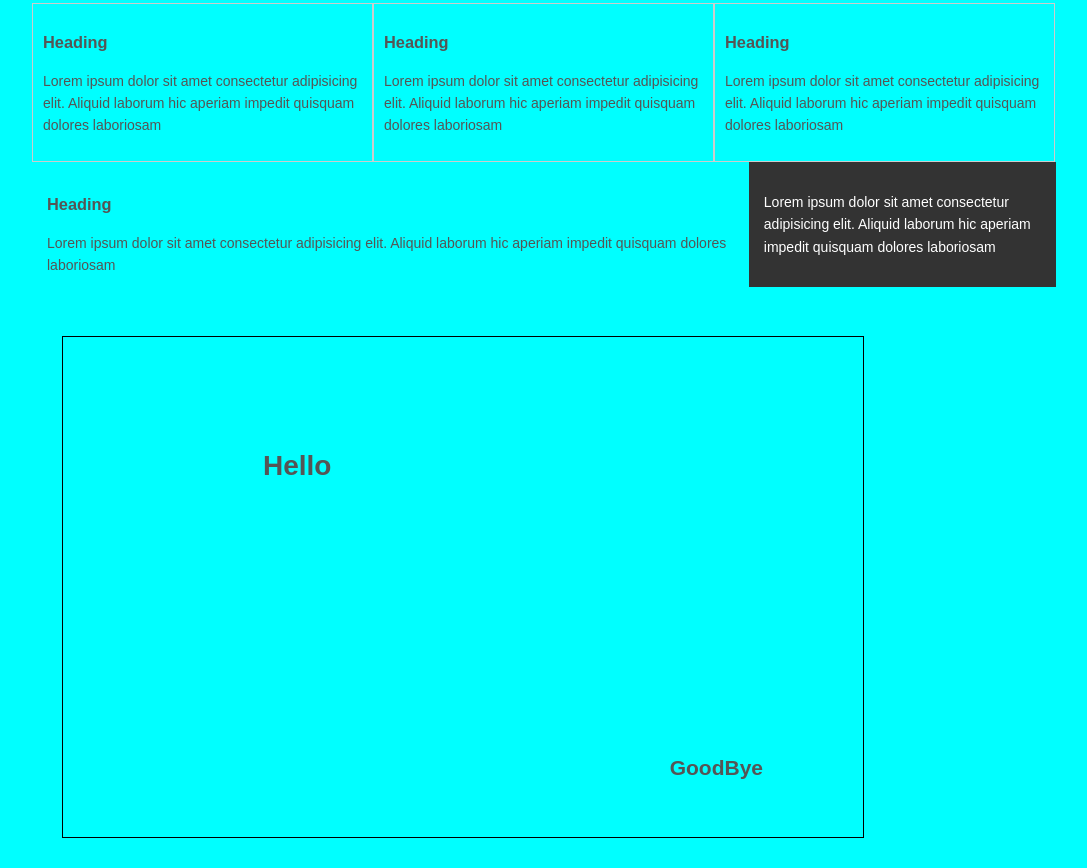
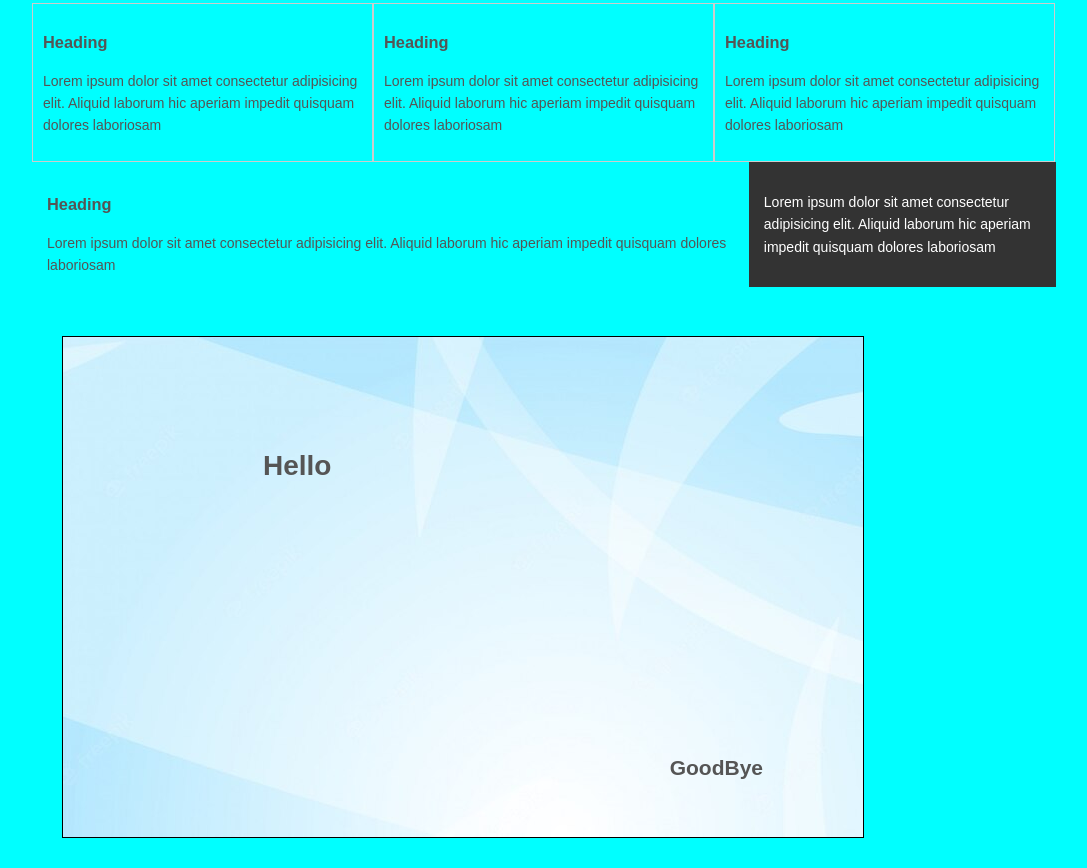
Before and after one commit to femipraize/csscrashcourse, a plain HTML site: page csscheatsheet/index.html in a window 1280 px wide. Shown: the part 980-1848 px from the top of the page, without its empty margins (96-1183 px from the left). Drawn offline with Linux system fonts and the light colour scheme.

Commit message:
added image file

```diff
--- a/csscheatsheet/css/style.css
+++ b/csscheatsheet/css/style.css
@@ -171,6 +171,7 @@ a:visited{
     margin: 30px;
     /*positioning of the element in the particular div */
     position: relative;
+    background-image: url(../images/bgimage.jpg);
 }
 
 .p-box h1{
```
